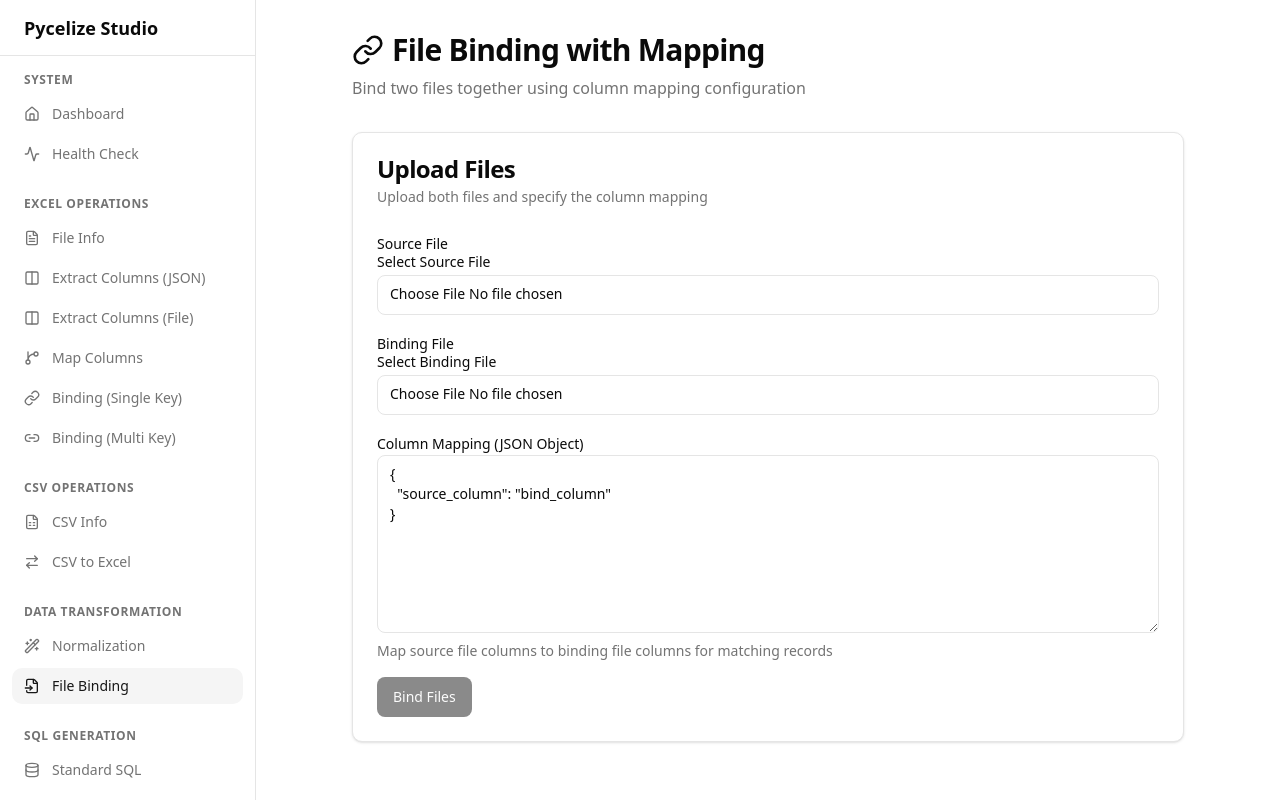
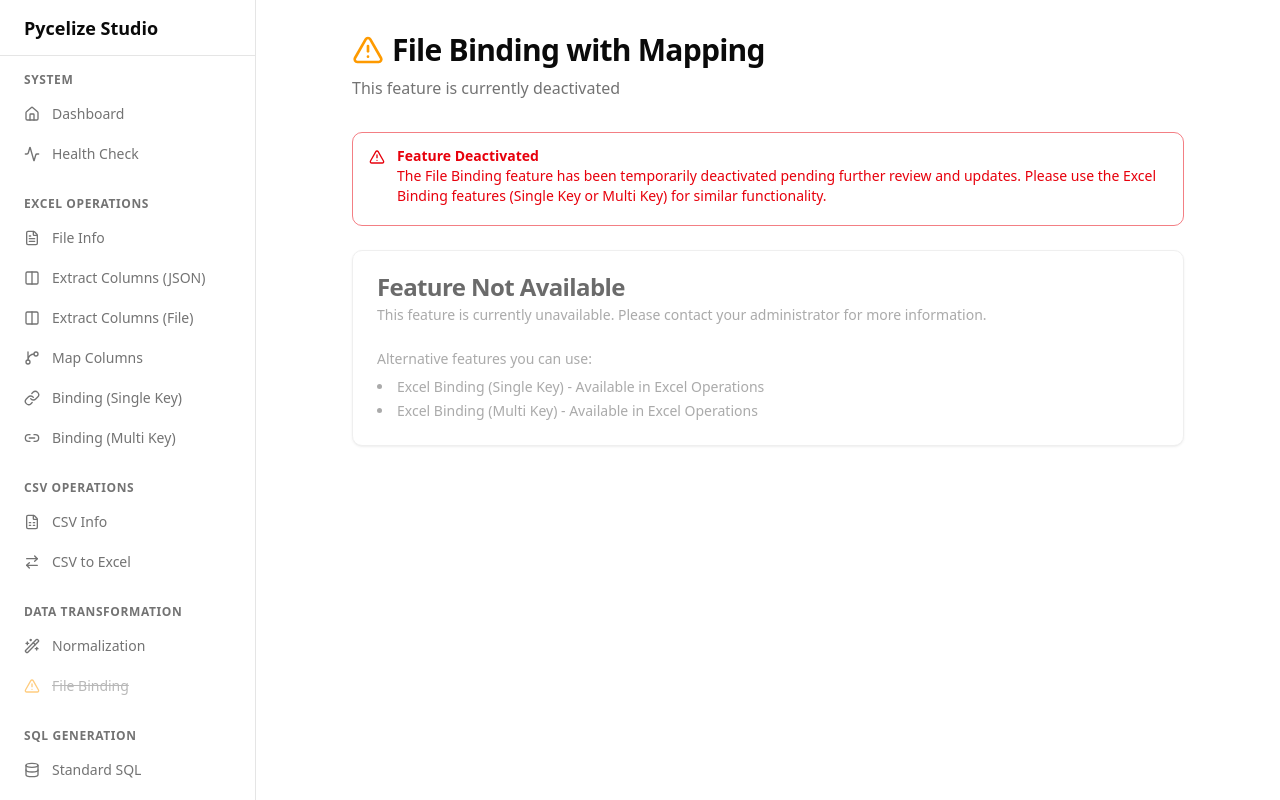
Before and after one commit to pnguyen215/pycelize-studio, a Next.js app: page /features/file-binding in a window 1280 px wide. Built offline with nearby package versions, Linux system fonts and the light colour scheme; no server answers.

Commit message:
Deactivate file-binding feature and update sidebar
Co-authored-by: pnguyen215 <39581473+pnguyen215@users.noreply.github.com>

```diff
--- a/app/features/file-binding/page.tsx
+++ b/app/features/file-binding/page.tsx
@@ -1,140 +1,59 @@
 "use client";
 
-import { useState } from "react";
+/**
+ * FILE BINDING FEATURE - DEACTIVATED
+ *
+ * This feature has been deactivated as per the comprehensive frontend enhancement specification.
+ * DO NOT re-activate this feature without explicit approval from the Product Manager.
+ *
+ * Reference: Comprehensive Frontend Enhancements Specification
+ * Section: "9. Deactivate File Binding Feature"
+ */
+
 import { Card, CardContent, CardDescription, CardHeader, CardTitle } from "@/components/ui/card";
-import { Button } from "@/components/ui/button";
 import { Alert, AlertDescription } from "@/components/ui/alert";
-import { Textarea } from "@/components/ui/textarea";
-import { Label } from "@/components/ui/label";
-import { FileUpload } from "@/components/features/file-upload";
-import { DownloadButton } from "@/components/features/download-button";
-import { LoadingSpinner } from "@/components/features/loading-spinner";
-import { fileApi } from "@/lib/api/files";
-import { FileDown, Link } from "lucide-react";
+import { AlertTriangle } from "lucide-react";
 
 export default function FileBindingPage() {
-  const [file, setFile] = useState<File | null>(null);
-  const [bindingFile, setBindingFile] = useState<File | null>(null);
-  const [columnMapping, setColumnMapping] = useState<string>('{\n  "source_column": "bind_column"\n}');
-  const [loading, setLoading] = useState(false);
-  const [downloadUrl, setDownloadUrl] = useState<string | null>(null);
-  const [error, setError] = useState<string | null>(null);
-
-  const handleSubmit = async () => {
-    if (!file || !bindingFile) return;
-
-    setLoading(true);
-    setError(null);
-    setDownloadUrl(null);
-
-    try {
-      const mappingObject = JSON.parse(columnMapping);
-      if (typeof mappingObject !== 'object') {
-        throw new Error("Column mapping must be a JSON object");
-      }
-
-      const blob = await fileApi.bindFiles({
-        file,
-        bindingFile,
-        columnMapping: mappingObject
-      }) as unknown as Blob;
-
-      const url = URL.createObjectURL(blob);
-      setDownloadUrl(url);
-    } catch (err) {
-      setError(err instanceof Error ? err.message : 'An error occurred');
-    } finally {
-      setLoading(false);
-    }
-  };
-
   return (
     <div className="container mx-auto p-8 max-w-4xl">
       <div className="mb-8">
         <h1 className="text-3xl font-bold tracking-tight flex items-center gap-2">
-          <Link className="h-8 w-8" />
+          <AlertTriangle className="h-8 w-8 text-amber-500" />
           File Binding with Mapping
         </h1>
         <p className="text-muted-foreground mt-2">
-          Bind two files together using column mapping configuration
+          This feature is currently deactivated
         </p>
       </div>
 
-      <Card className="mb-6">
+      <Alert variant="destructive" className="mb-6">
+        <AlertTriangle className="h-4 w-4" />
+        <AlertDescription>
+          <strong>Feature Deactivated</strong>
+          <br />
+          The File Binding feature has been temporarily deactivated pending further review and updates.
+          Please use the Excel Binding features (Single Key or Multi Key) for similar functionality.
+        </AlertDescription>
+      </Alert>
+
+      <Card className="opacity-60">
         <CardHeader>
-          <CardTitle>Upload Files</CardTitle>
+          <CardTitle>Feature Not Available</CardTitle>
           <CardDescription>
-            Upload both files and specify the column mapping
+            This feature is currently unavailable. Please contact your administrator for more information.
           </CardDescription>
         </CardHeader>
-        <CardContent className="space-y-4">
-          <div className="space-y-2">
-            <Label>Source File</Label>
-            <FileUpload
-              accept=".xlsx,.xls,.csv"
-              onChange={setFile}
-              value={file}
-              label="Select Source File"
-            />
-          </div>
-
-          <div className="space-y-2">
-            <Label>Binding File</Label>
-            <FileUpload
-              accept=".xlsx,.xls,.csv"
-              onChange={setBindingFile}
-              value={bindingFile}
-              label="Select Binding File"
-            />
-          </div>
-
-          <div className="space-y-2">
-            <Label htmlFor="columnMapping">Column Mapping (JSON Object)</Label>
-            <Textarea
-              id="columnMapping"
-              value={columnMapping}
-              onChange={(e) => setColumnMapping(e.target.value)}
-              placeholder='{"source_column": "bind_column"}'
-              rows={8}
-            />
-            <p className="text-sm text-muted-foreground">
-              Map source file columns to binding file columns for matching records
-            </p>
-          </div>
-
-          <Button
-            onClick={handleSubmit}
-            disabled={!file || !bindingFile || loading}
-          >
-            {loading ? "Processing..." : "Bind Files"}
-          </Button>
+        <CardContent>
+          <p className="text-sm text-muted-foreground">
+            Alternative features you can use:
+          </p>
+          <ul className="list-disc list-inside mt-2 space-y-1 text-sm text-muted-foreground">
+            <li>Excel Binding (Single Key) - Available in Excel Operations</li>
+            <li>Excel Binding (Multi Key) - Available in Excel Operations</li>
+          </ul>
         </CardContent>
       </Card>
-
-      {loading && <LoadingSpinner text="Binding files..." />}
-
-      {error && (
-        <Alert variant="destructive" className="mb-6">
-          <AlertDescription>{error}</AlertDescription>
-        </Alert>
-      )}
-
-      {downloadUrl && (
-        <Card>
-          <CardHeader>
-            <CardTitle className="flex items-center gap-2">
-              <FileDown className="h-5 w-5" />
-              Download Ready
-            </CardTitle>
-            <CardDescription>
-              Your bound file is ready to download
-            </CardDescription>
-          </CardHeader>
-          <CardContent>
-            <DownloadButton url={downloadUrl} filename="bound_files.xlsx" />
-          </CardContent>
-        </Card>
-      )}
     </div>
   );
 }
--- a/components/layout/app-sidebar.tsx
+++ b/components/layout/app-sidebar.tsx
@@ -6,7 +6,7 @@ import { cn } from "@/lib/utils";
 import {
   Home, Activity, FileText, Columns, GitBranch, Link as LinkIcon,
   Link2, FileSpreadsheet, ArrowRightLeft, Wand2, FileInput,
-  Database, Code2, Braces, FileJson
+  Database, Code2, Braces, FileJson, AlertTriangle
 } from "lucide-react";
 
 const navigationGroups = [
@@ -39,7 +39,7 @@ const navigationGroups = [
     group: "Data Transformation",
     items: [
       { name: "Normalization", path: "/features/normalization", icon: Wand2 },
-      { name: "File Binding", path: "/features/file-binding", icon: FileInput }
+      { name: "File Binding", path: "/features/file-binding", icon: FileInput, disabled: true }
     ]
   },
   {
@@ -77,6 +77,21 @@ export function AppSidebar() {
                 {group.items.map((item) => {
                   const Icon = item.icon;
                   const isActive = pathname === item.path;
+                  const isDisabled = item.disabled;
+
+                  if (isDisabled) {
+                    return (
+                      <div
+                        key={item.path}
+                        className="flex items-center gap-3 rounded-lg px-3 py-2 text-sm text-muted-foreground opacity-50 cursor-not-allowed"
+                        title="This feature is currently disabled"
+                      >
+                        <AlertTriangle className="h-4 w-4 text-amber-500" />
+                        <span className="line-through">{item.name}</span>
+                      </div>
+                    );
+                  }
+
                   return (
                     <Link
                       key={item.path}
```
